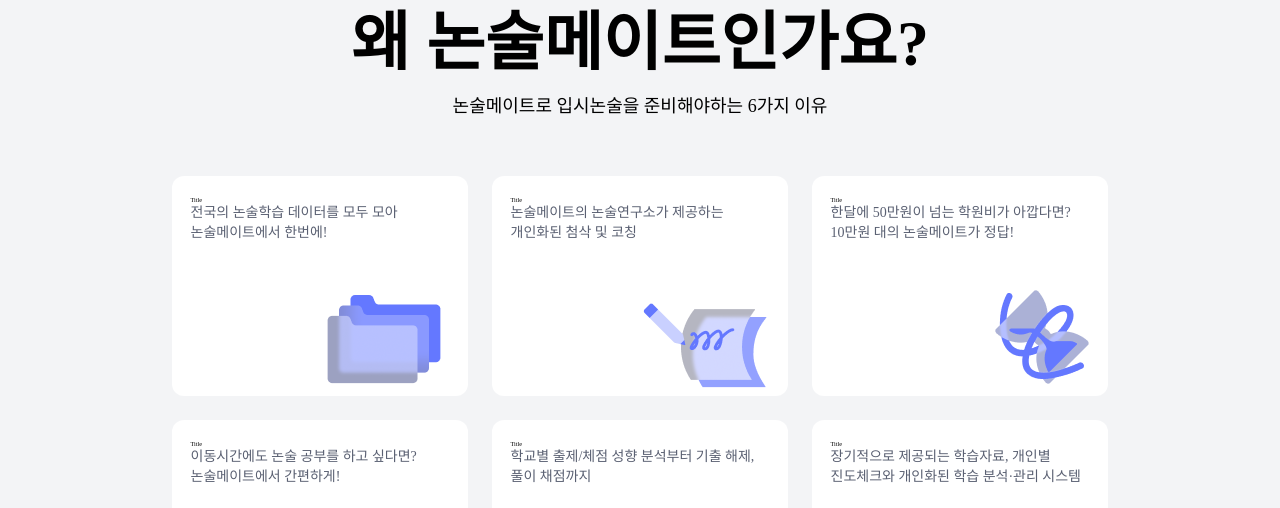
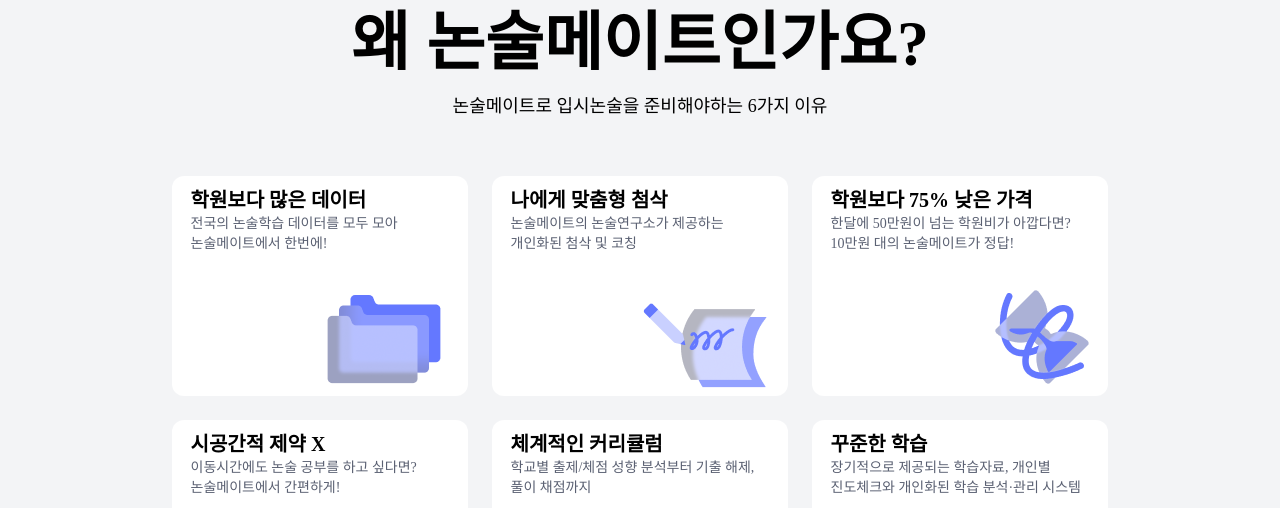
Before and after one commit to nonsoolmate-official/nonsoolmate-client, a React (Vite) app in the folder nonsoolmateClient/: page /onBording in a window 1280 px wide. Shown: the part 959-1467 px from the top of the page. Built offline with nearby package versions, Linux system fonts and the light colour scheme; a web font is replaced by a local one.

Commit message:
[ design ] title 부분 퍼블리싱

```diff
--- a/nonsoolmateClient/src/onbording/components/advertise/Advertisement/Title.tsx
+++ b/nonsoolmateClient/src/onbording/components/advertise/Advertisement/Title.tsx
@@ -1,3 +1,15 @@
-export default function Title() {
-  return <div>Title</div>;
+import styled from "styled-components";
+
+interface TitleProps {
+  advertiseTitle: string;
 }
+
+export default function ReasonTitle(props: TitleProps) {
+  const { advertiseTitle } = props;
+  return <Text>{advertiseTitle}</Text>;
+}
+
+const Text = styled.h1`
+  display: flex;
+  ${({ theme }) => theme.fonts.Headline5};
+`;
```
